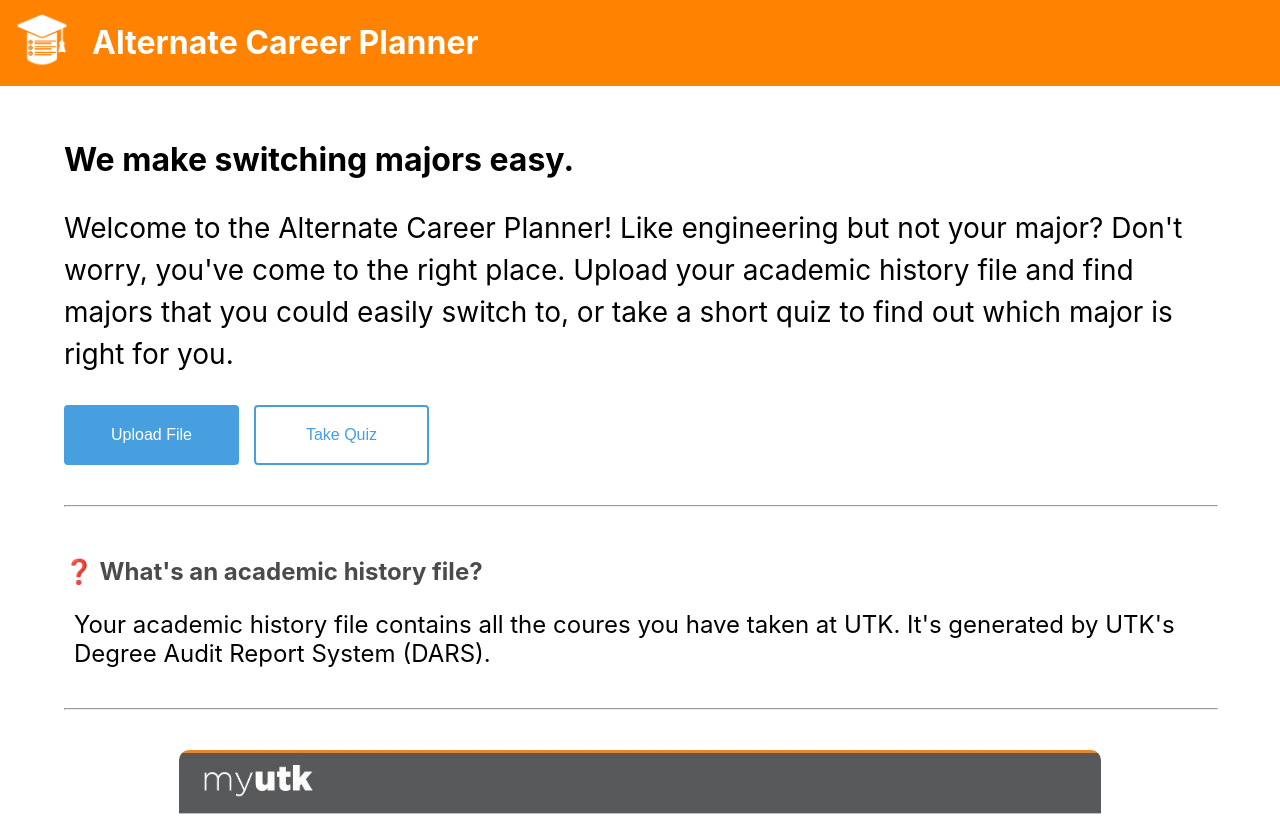
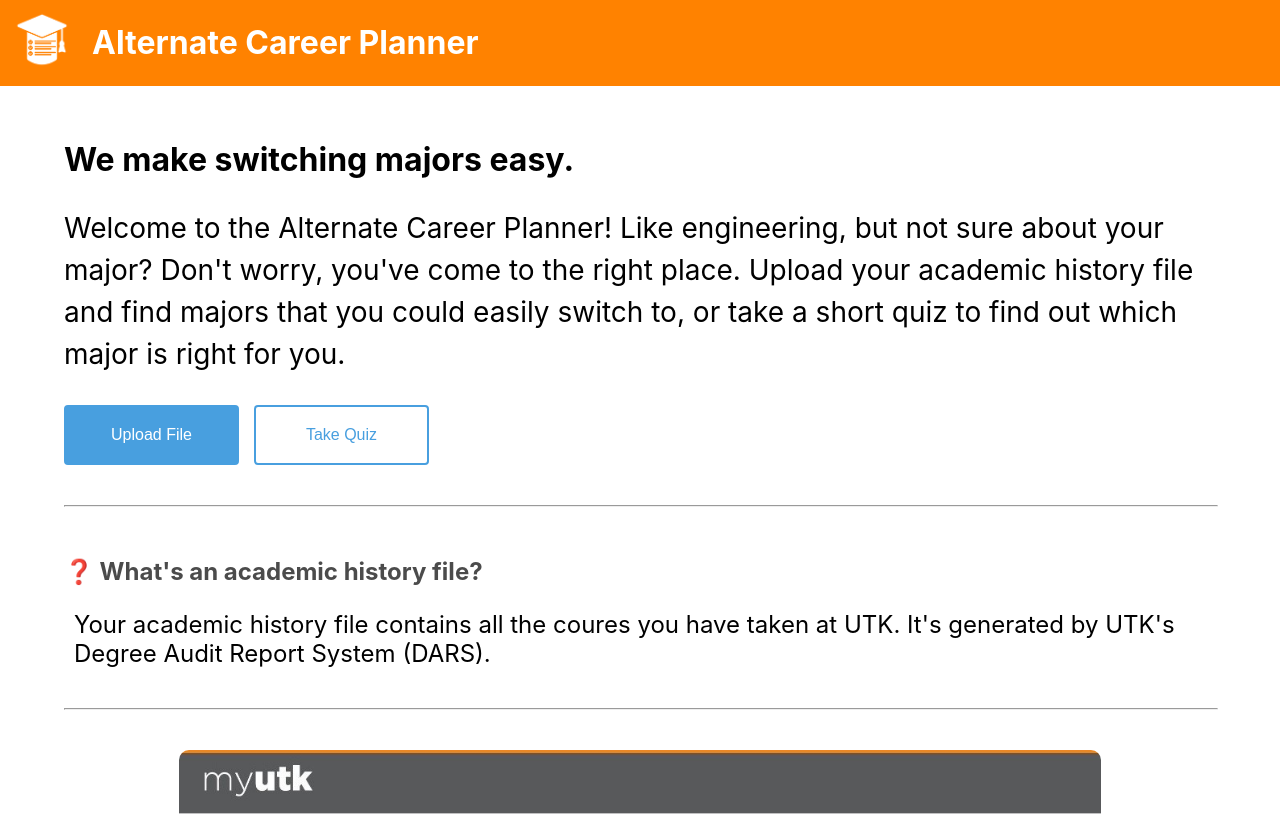
Before and after one commit to ryandperry/Alternate-Career-Planner, a React (Create React App) app in the folder alternate-career-planner/: page / in a window 1280 px wide. Shown: the top 816 px of the page. Built offline with nearby package versions, Linux system fonts and the light colour scheme; the HTML template or start-up script is replaced by a standard one.

Commit message:
reworded description on home screen

```diff
--- a/alternate-career-planner/src/views/Home/Home.js
+++ b/alternate-career-planner/src/views/Home/Home.js
@@ -73,7 +73,7 @@ const Home = ({ onFileParse }) => {
             <div className='text-section'>
                 <h1>We make switching majors easy.</h1>
                 <p> Welcome to the Alternate Career Planner! Like
-                    engineering but not your major? Don't worry, you've
+                    engineering, but not sure about your major? Don't worry, you've
                     come to the right place. Upload your academic
                     history file and find majors that you could easily
                     switch to, or take a short quiz to find out which
```
